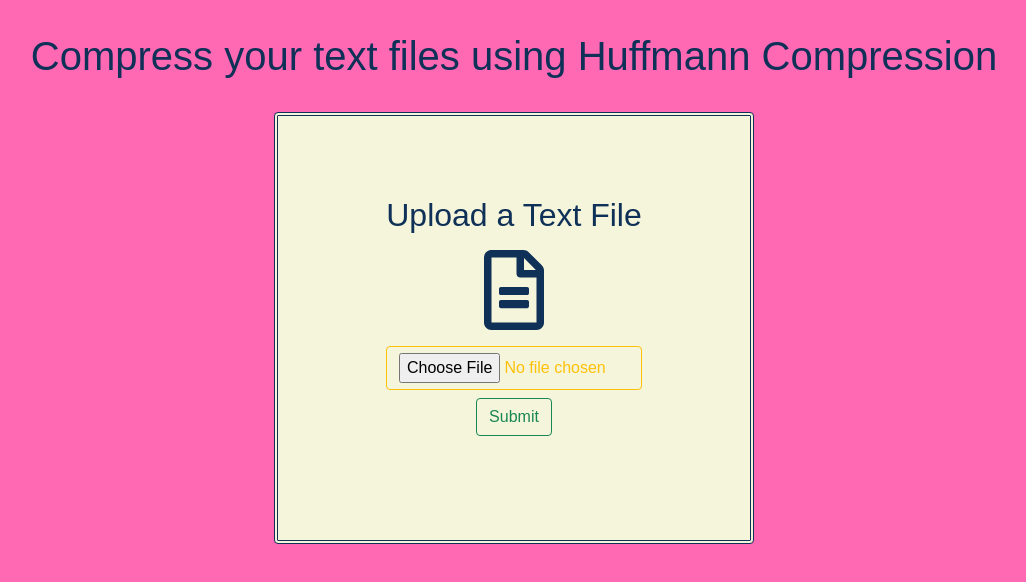
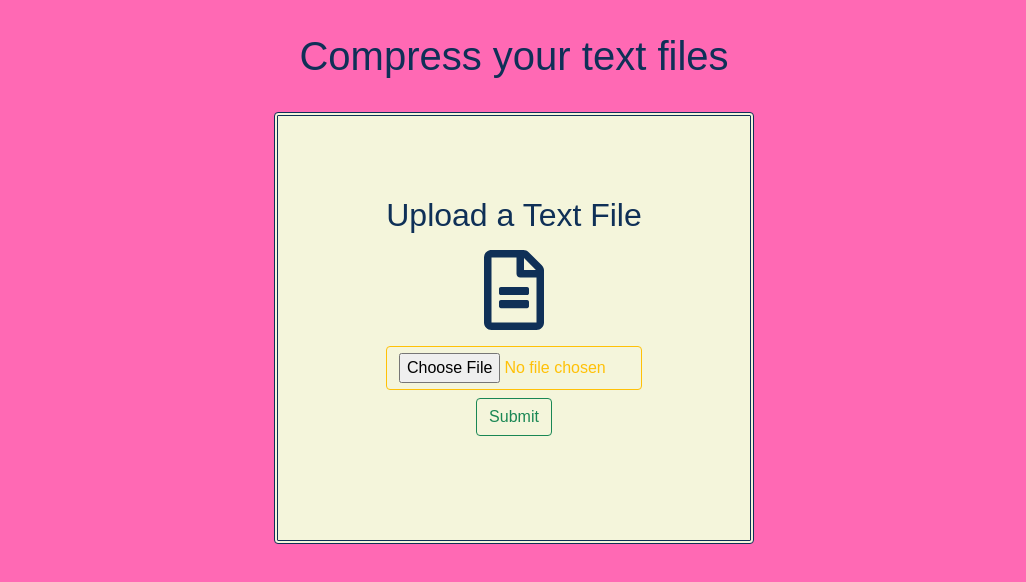
Before and after one commit to harshverma12/file-compressor, a plain HTML site: page index.html in a window 1280 px wide. Shown: the whole page, without its empty margins (126-1152 px from the left). Drawn offline with nearby package versions, Linux system fonts and the light colour scheme.

Commit message:
Update index.html

```diff
--- a/index.html
+++ b/index.html
@@ -18,7 +18,7 @@
 <!-- <body onload="onloadfn();"> -->
 <body>
 	<div class=container-fluid>
-		<h1 id="heading">Compress your text files using Huffmann Compression</h1>
+		<h1 id="heading">Compress your text files  </h1>
 		<div class="card" id="step1">
 			<h2>Upload a Text File</h2><center>
 			<i class="far fa-file-alt fa-5x"></i>
```
